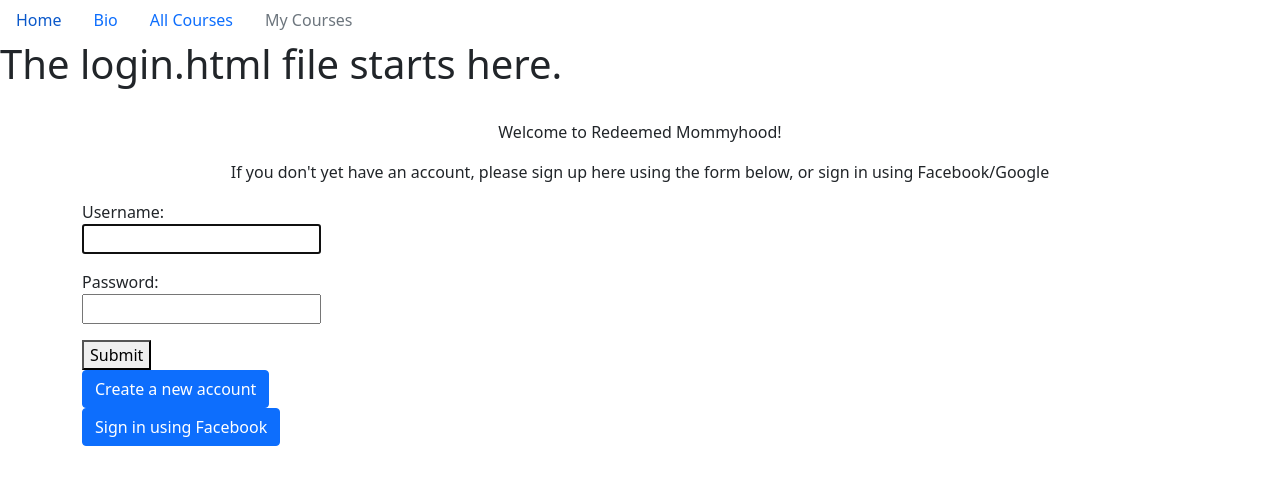
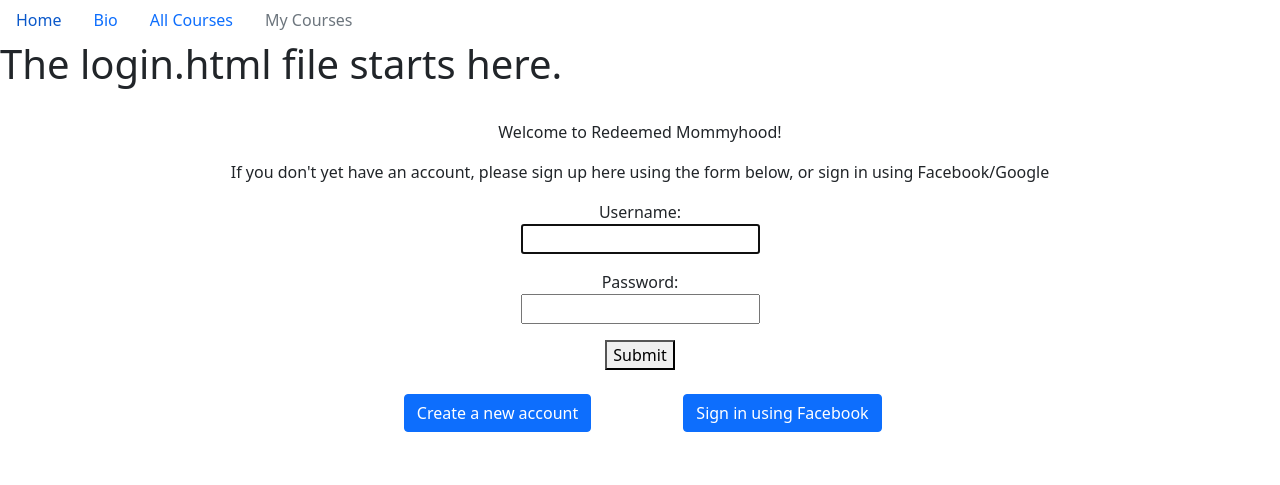
Before and after one commit to drewjtaylor/Redeemed_Motherhood_site, a Django app: page /login/ in a window 1280 px wide. Shown: the top 485 px of the page. Run offline with Django 3.2, Linux system fonts and the light colour scheme; some libraries are stand-ins or nearby versions.

Commit message:
Formatted page structure

```diff
--- a/rm_django_app/templates/login.html
+++ b/rm_django_app/templates/login.html
@@ -18,7 +18,7 @@
 
 
 
-
+        <div class="col text-center">
             <form method="post">
                 {% csrf_token %}
                 {% for field in form %}
@@ -35,23 +35,25 @@
                 {% endfor %}
                 <button type="submit">Submit</button>
             </form>
+        </div>
 
 
+    </div>
 
-
-
+<br>
     <div class="row">
-        <div class="col-3">
+        <div class="col"></div>
+        <div class="col d-flex justify-content-center">
             <a href="{% url 'main_app:signup' %}" class="btn btn-primary">Create a new account</a>
-        <div class="col-3"></div>
+        </div>
+        <div class="col d-flex justify-content-center">
             <a href="#" class="btn btn-primary">Sign in using Facebook</a>
         </div>
+        <div class="col"></div>
     </div>
 </div>
 
 
 
 
-
-
 {% endblock %}
```
Lines whose indentation alone changed are shown as unchanged.
